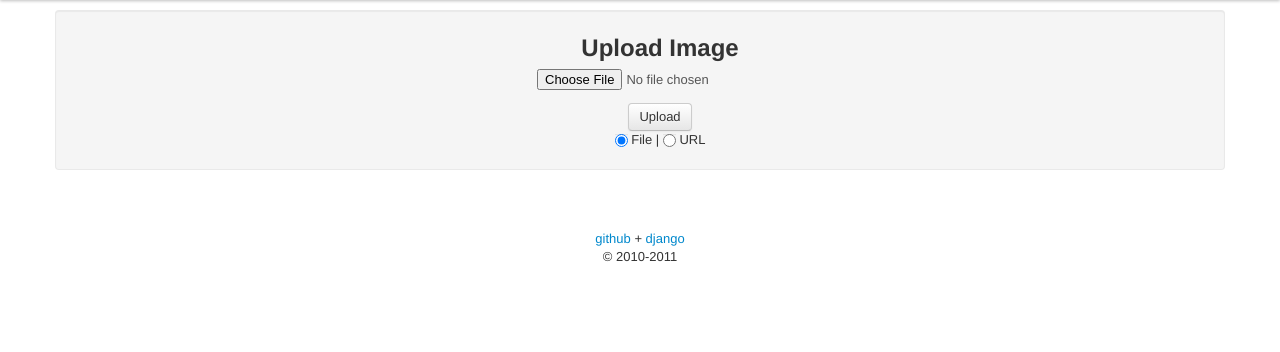
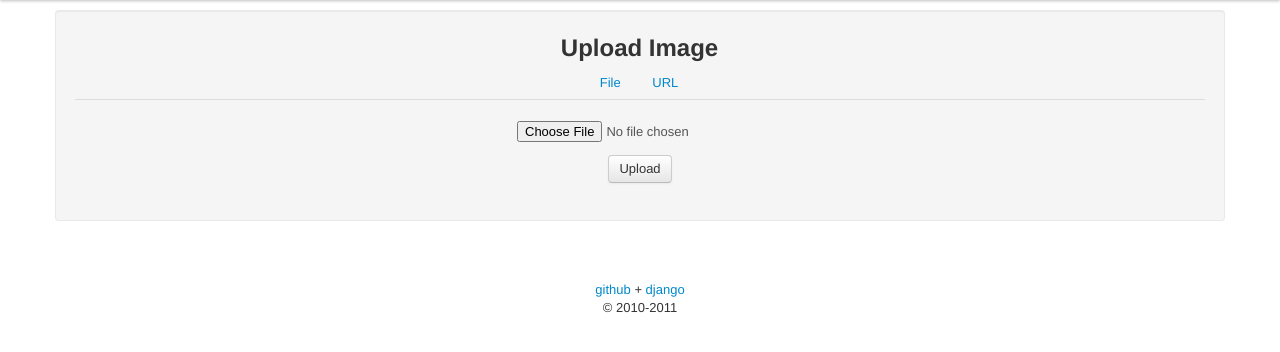
Before and after one commit to mjlee156/imghost, a Django app: page / in a window 1280 px wide. Shown: the part 40-392 px from the top of the page. Run offline with Django 3.2, Linux system fonts and the light colour scheme; the visitor is signed in with stand-in values (Sample User, id 1); parts of the project's set-up code (start-up, migrations or seed data) failed here and were passed over.

Commit message:
modified:   image/views.py 	new file:   static/bootstrap-tab.js 	new file:   static/centertabs.css 	modified:   templates/base.html 	modified:   templates/upload.html

```diff
--- a/image/views.py
+++ b/image/views.py
@@ -36,7 +36,8 @@ def upload(request):
             f.close()
 
         elif request.POST['upload_type'] == 'url':
-            remote_image = urllib2.urlopen(request.POST['upload_url'])
+            upload_url = request.POST['upload_url']
+            remote_image = urllib2.urlopen(upload_url)
             data = remote_image.read()
             md5.update(data)
             fext = request.POST['upload_url'][-3:]
--- /dev/null
+++ b/static/centertabs.css
@@ -0,0 +1,8 @@
+.nav-tabs > li, .nav-pills > li {
+    float:none;
+    display:inline-block;
+}
+
+.nav-tabs {
+    text-align:center;
+}
--- a/templates/base.html
+++ b/templates/base.html
@@ -9,9 +9,11 @@
       <link rel="stylesheet" type="text/css" href="/static/bootstrap.css" />
       <link rel="stylesheet" type="text/css" href="/static/bootstrap-responsive.css" />
       <link rel="stylesheet" type="text/css" href="/static/colorbox.css" />
+      <link rel="stylesheet" type="text/css" href="/static/centertabs.css" />
 
       <script type="text/javascript" src="/static/jquery-1.7.1.min.js"></script>
       <script type="text/javascript" src="/static/jquery.colorbox-min.js"></script>
+      <script src="/static/bootstrap-tab.js"></script>
       {% endblock %}
   </head>
 
--- a/templates/upload.html
+++ b/templates/upload.html
@@ -1,42 +1,55 @@
 {% extends "base.html" %}
 {% block content %}
 
-{% if user.is_authenticated %}
-<form method="post" action="/upload" enctype="multipart/form-data">
-{% csrf_token %}
+<script src="http://code.jquery.com/jquery-latest.js"></script>
 
 <div class="well">
-  <div class="row">
-    <div class="span8 offset2">
-      <h2 style="text-align:center;">Upload Image</h2>
-    </div>
-  </div>
+	<div class="row">
+		<div class="">
+			<h2 style="text-align:center;text-indent: 2.5%">Upload Image</h2>
+		</div>
+	</div>
+	<ul class="nav nav-tabs">
+		<li><a href="#file" data-toggle="tab">File</a></li>
+		<li><a href="#URL" data-toggle="tab">URL</a></li>
+	</ul>
 
-  <div class="row">
-    <div class="span8 offset2" style="text-align:center;">
-      <input type="file" name="upload_file" />
-      <div style="display:none;"><input type="text" name="upload_url" value="{{url}}" size="64" /></div>
-      <br />
-      <input type="submit" value="Upload" class="btn primary" />
-      <br />
-    </div>
-  </div>
-
-  <div class="row">
-    <div class="span8 offset2" style="text-align:center;">
-      <input type="radio" name="upload_type" value="file" id="upload_type_file" checked="yes" /> <span>File</span> |
-      <input type="radio" name="upload_type" value="url" id="upload_type_url"/> <span>URL</span>
-    </div>
-  </div>
-
-</div>
-
-</form>
-
-{% else %}
-<p>Please <a href="/login">Login</a>.</p>
-{% endif %}
-
+	<div id="tabcontent" class="tab-content">
+		<div class="tab-pane active" id="file">
+			{% if user.is_authenticated %}
+			<form name="file_form" method="post" action="/upload" enctype="multipart/form-data">
+			{% csrf_token %}
+			<div id="fileinput" class="" style="text-align:center;">
+			  <input type="file" name="upload_file" />
+			 <!--  <div style="display:none;"><input type="text" name="upload_url" value="{{url}}" size="64" /></div> -->
+			  <br />
+			  <input type="submit" value="Upload" class="btn primary" />
+			  <br />
+			  <input type="hidden" name="upload_type" value="file" />
+			</div>
+			</form>
+			{% else %}
+			<p>Please <a href="/login">Login</a>.</p>
+			{% endif %}
+		</div>
+		<div class="tab-pane" id="URL">
+			{% if user.is_authenticated %}
+			<form name="url_form" method="post" action="/upload" enctype="multipart/form-data">
+			{% csrf_token %}
+			<div id="urlinput" class="" style="text-align:center;">
+			  <input type="url" name="upload_url" />
+			 <!-- <div style="display:none;"><input type="text" name="upload_url" value="{{url}}" size="64" /></div> -->
+			  <br />
+			  <input type="submit" value="Upload" class="btn primary" />
+			  <br />
+			  <input type="hidden" name="upload_type" value="url" />
+			</div>
+			</form>
+			{% else %}
+			<p>Please <a href="/login">Login</a>.</p>
+			{% endif %}
+		</div>
+	</div>
 </div>
 
 {% endblock %}
--- a/urls.py
+++ b/urls.py
@@ -26,4 +26,6 @@ if settings.DEBUG:
   urlpatterns += patterns('',
     (r'^static/(?P<path>.*)$', 'django.views.static.serve', {'document_root': settings.STATIC_ROOT,}),
     (r'^media/(?P<path>.*)$', 'django.views.static.serve', {'document_root': settings.MEDIA_ROOT,}),
+    (r'^(?P<path>thumbs/.*\.(?:jpg|png|gif))$', 'django.views.static.serve', {'document_root':settings.MEDIA_ROOT,}),
+    (r'^(?P<path>.*\.(?:jpg|png|gif))$', 'django.views.static.serve', {'document_root':settings.MEDIA_ROOT,}),
   )
```
Also changed, not shown: static/bootstrap-tab.js (added).
